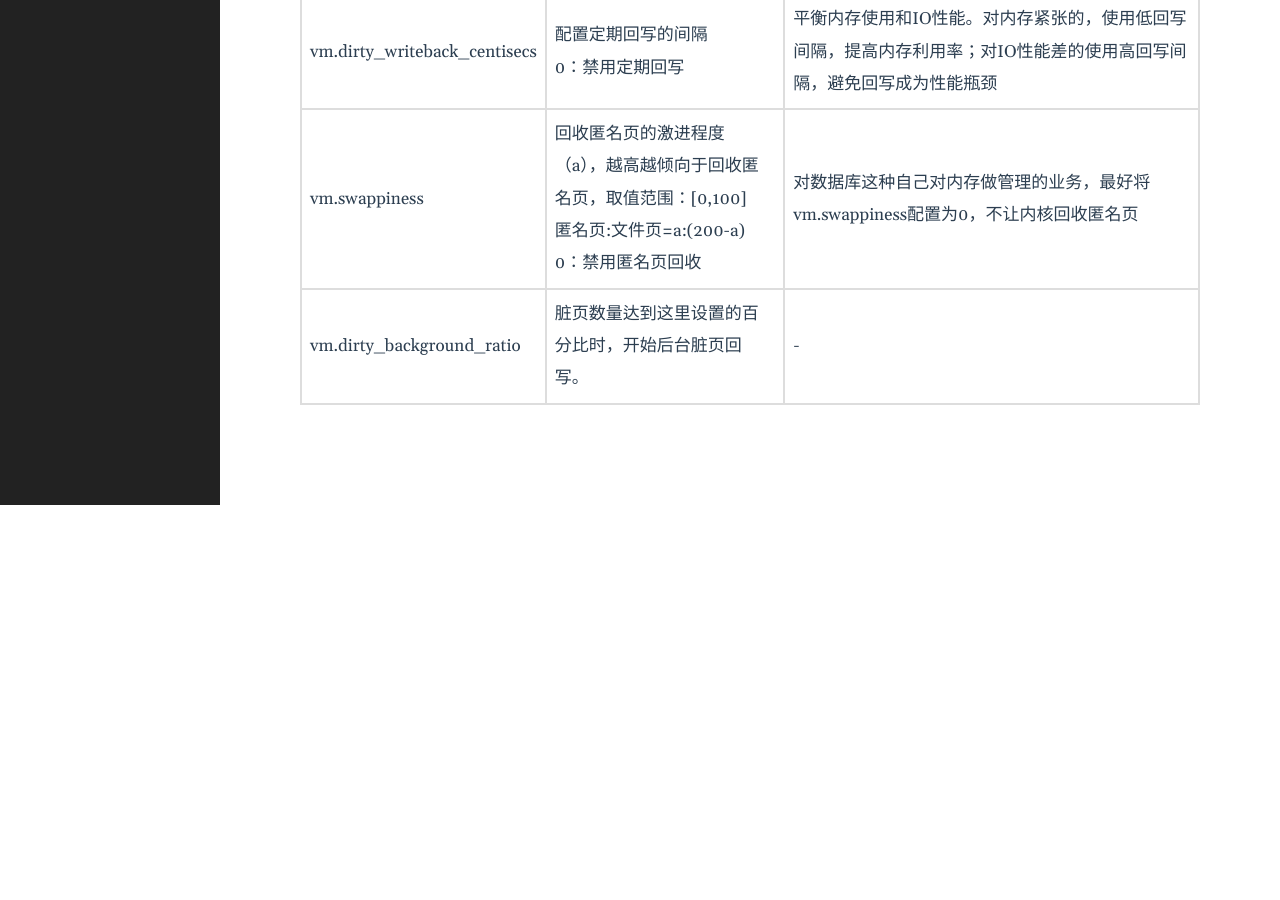
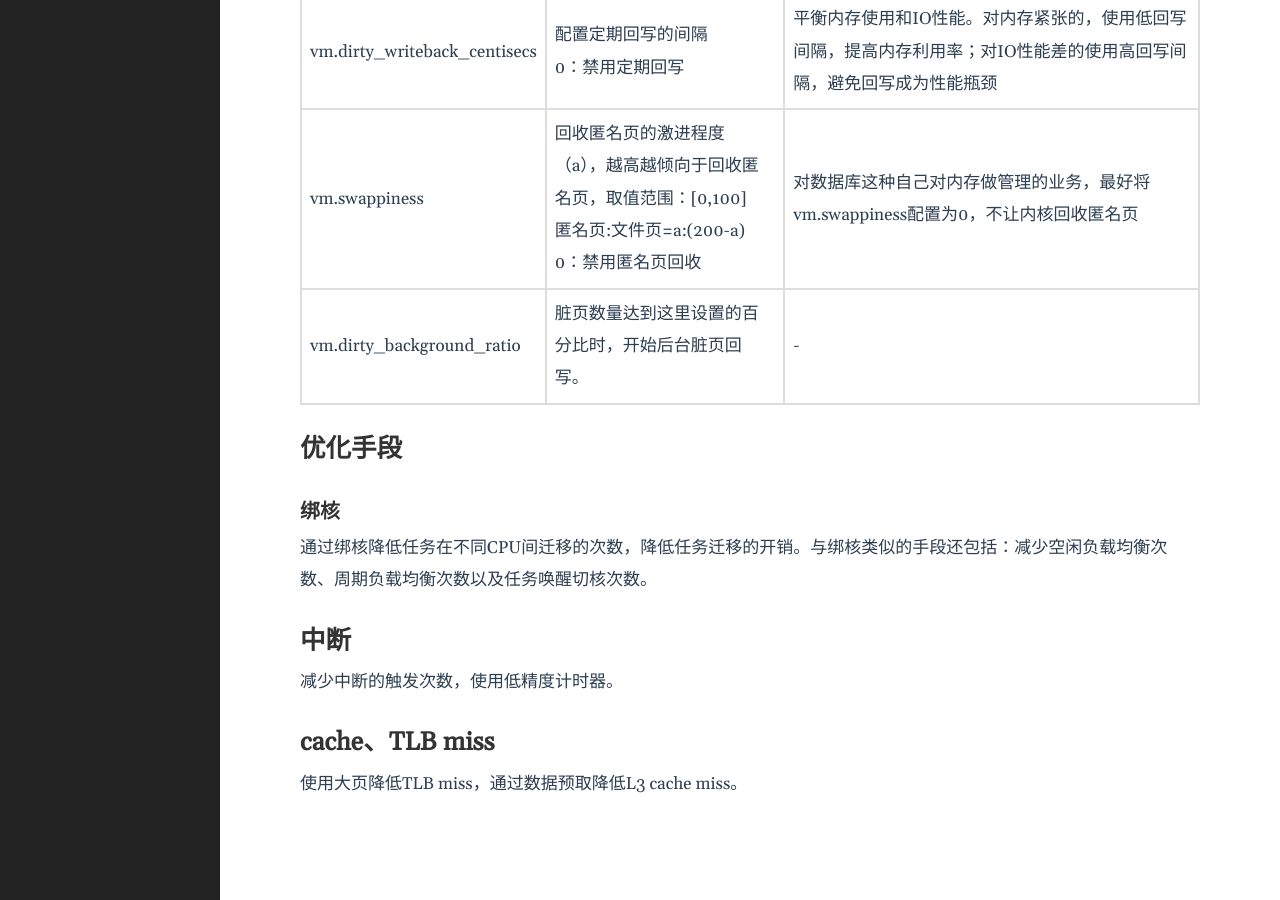
Before and after one commit to lclgo/lclgo.github.io, a Jekyll site: the page built from _posts/kernel/2024-09-28-performance.md, in a window 1280 px wide and 900 px high, scrolled down 2896 px. Built offline with Jekyll 4.4.1, drawn with Linux system fonts in a browser that asks for light colours; before the commit the page ends 3401 px from its top, so only the background shows below that.

Commit message:
add notes

```diff
--- a/_posts/kernel/2024-09-28-performance.md
+++ b/_posts/kernel/2024-09-28-performance.md
@@ -100,3 +100,17 @@ date: 2024-09-28 15:00:00 +0800
 |vm.dirty_writeback_centisecs|配置定期回写的间隔<br>0：禁用定期回写<br>|平衡内存使用和IO性能。对内存紧张的，使用低回写间隔，提高内存利用率；对IO性能差的使用高回写间隔，避免回写成为性能瓶颈|
 |vm.swappiness|回收匿名页的激进程度（a），越高越倾向于回收匿名页，取值范围：[0,100]<br>匿名页:文件页=a:(200-a)<br>0：禁用匿名页回收<br>|对数据库这种自己对内存做管理的业务，最好将vm.swappiness配置为0，不让内核回收匿名页|
 |vm.dirty_background_ratio|脏页数量达到这里设置的百分比时，开始后台脏页回写。|-|
+
+## 优化手段
+
+### 绑核
+
+通过绑核降低任务在不同CPU间迁移的次数，降低任务迁移的开销。与绑核类似的手段还包括：减少空闲负载均衡次数、周期负载均衡次数以及任务唤醒切核次数。
+
+## 中断
+
+减少中断的触发次数，使用低精度计时器。
+
+## cache、TLB miss
+
+使用大页降低TLB miss，通过数据预取降低L3 cache miss。
```
Also changed, not shown: _posts/kernel/2023-12-04-mm.md (+5 -2 lines), _posts/kernel/2024-08-06-arm.md (+1 -1 lines).
